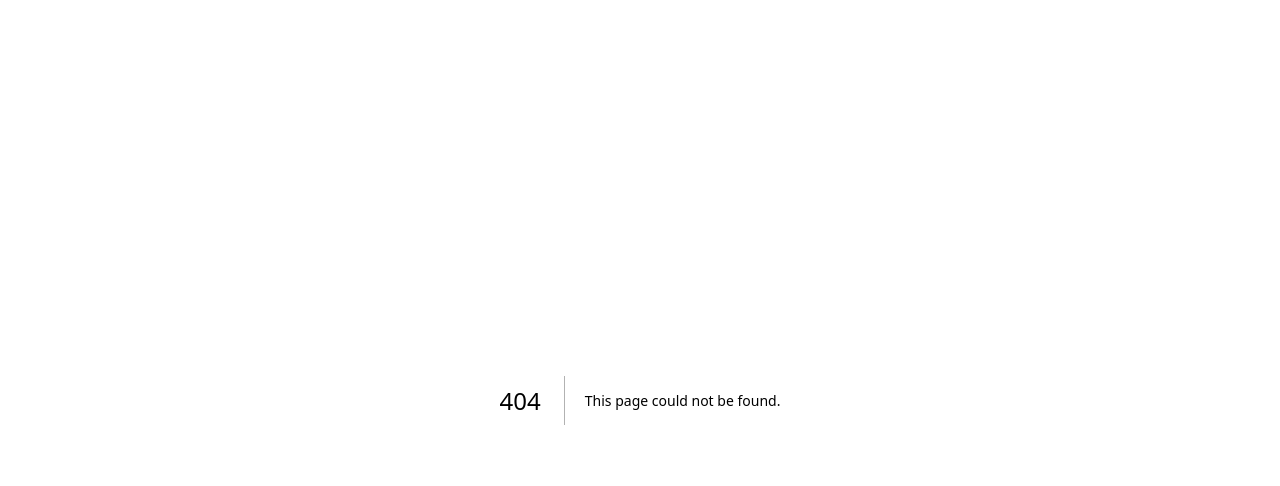
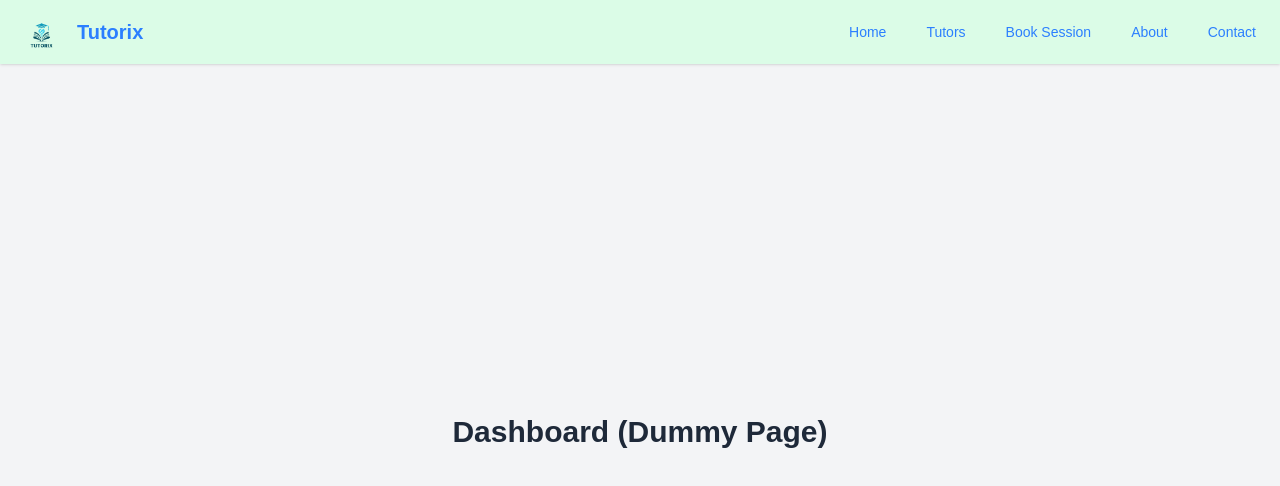
Before and after one commit to nilisha29/Tutorix_hometutor, a Next.js app: page /dashboard in a window 1280 px wide. Before the commit this address had no page. Shown: the top 486 px of the page. Built offline with nearby package versions, Linux system fonts and the light colour scheme.

Commit message:
Dashboard Page

```diff
--- a/app/(auth)/_components/LoginForm.tsx
+++ b/app/(auth)/_components/LoginForm.tsx
@@ -1,3 +1,105 @@
+// "use client";
+
+// import { useForm } from "react-hook-form";
+// import { z } from "zod";
+// import { zodResolver } from "@hookform/resolvers/zod";
+// import Link from "next/link";
+// import { useTransition } from "react";
+// import { useRouter } from "next/navigation";
+
+// import Navbar from "@/app/(public)/_components/Navbar";
+
+
+// const loginSchema = z.object({
+//   email: z.string().email("Enter a valid email"),
+//   password: z.string().min(6, "Password must be at least 6 characters"),
+// });
+
+// type LoginData = z.infer<typeof loginSchema>;
+
+// export default function LoginForm() {
+//   const router = useRouter();
+//   const [pending, startTransition] = useTransition();
+
+//   const {
+//     register,
+//     handleSubmit,
+//     formState: { errors, isSubmitting },
+//   } = useForm<LoginData>({
+//     resolver: zodResolver(loginSchema),
+//   });
+
+//   const submit = async (data: LoginData) => {
+//     startTransition(async () => {
+//       await new Promise((resolve) => setTimeout(resolve, 1000));
+//       console.log("Tutorix Login Data:", data);
+//       // router.push("/dashboard");
+//     });
+//   };
+
+//   return (
+//     <form onSubmit={handleSubmit(submit)} className="space-y-4">
+
+//       {/* Email */}
+//       <div>
+//         <input
+//           type="email"
+//           placeholder="E-mail"
+//           className="w-full h-11 rounded-md border px-3 text-sm outline-none"
+//           {...register("email")}
+//         />
+//         {errors.email && (
+//           <p className="text-xs text-red-600">{errors.email.message}</p>
+//         )}
+//       </div>
+
+//       {/* Password */}
+//       <div>
+//         <input
+//           type="password"
+//           placeholder="Password"
+//           className="w-full h-11 rounded-md border px-3 text-sm outline-none"
+//           {...register("password")}
+//         />
+//         {errors.password && (
+//           <p className="text-xs text-red-600">{errors.password.message}</p>
+//         )}
+//       </div>
+
+//       {/* Login Button */}
+//       <button
+//         type="submit"
+//         disabled={isSubmitting || pending}
+//         className="w-full h-11 rounded-md bg-green-700 text-white font-semibold hover:bg-green-800 disabled:opacity-60"
+//       >
+//         {isSubmitting || pending ? "Signing in..." : "Sign-In"}
+//       </button>
+
+//       {/* Google Login (UI only) */}
+//       <button
+//         type="button"
+//         className="w-full h-11 rounded-md border flex items-center justify-center gap-2 text-sm"
+//       >
+//         <img src="/images/google photo.png" alt="Google" className="w-4 h-4" />
+//         Sign in with Google
+//       </button>
+
+//       {/* Register Link */}
+//       <p className="text-center text-sm">
+//         Don’t have an account?{" "}
+//         <Link href="/register" className="text-blue-600 font-semibold">
+//           Create Account
+//         </Link>
+//       </p>
+//     </form>
+
+
+//   );
+// }
+
+
+
+
 "use client";
 
 import { useForm } from "react-hook-form";
@@ -6,9 +108,6 @@ import { zodResolver } from "@hookform/resolvers/zod";
 import Link from "next/link";
 import { useTransition } from "react";
 import { useRouter } from "next/navigation";
-
-import Navbar from "@/app/(public)/_components/Navbar";
-
 
 const loginSchema = z.object({
   email: z.string().email("Enter a valid email"),
@@ -33,7 +132,7 @@ export default function LoginForm() {
     startTransition(async () => {
       await new Promise((resolve) => setTimeout(resolve, 1000));
       console.log("Tutorix Login Data:", data);
-      // router.push("/dashboard");
+      router.push("/dashboard"); // Redirect after login
     });
   };
 
@@ -66,7 +165,7 @@ export default function LoginForm() {
         )}
       </div>
 
-      {/* Login Button */}
+      {/* Sign In Button */}
       <button
         type="submit"
         disabled={isSubmitting || pending}
@@ -75,7 +174,7 @@ export default function LoginForm() {
         {isSubmitting || pending ? "Signing in..." : "Sign-In"}
       </button>
 
-      {/* Google Login (UI only) */}
+      {/* Google Login */}
       <button
         type="button"
         className="w-full h-11 rounded-md border flex items-center justify-center gap-2 text-sm"
--- /dev/null
+++ b/app/(auth)/dashboard/page.tsx
@@ -0,0 +1,30 @@
+import DashboardNavbar from "@/app/(public)/_components/DashboardNavbar";
+
+// export default function DashboardPage() {
+//   return (
+//     <div className="min-h-screen bg-gray-100">
+//       <DashboardNavbar />
+
+//       {/* <div className="flex items-center justify-center h-[calc(100vh-64px)]">
+//         <h1 className="text-3xl font-bold text-gray-800">
+//           Dashboard (Dummy Page)
+//         </h1>
+//       </div> */}
+//     </div>
+//   );
+// }
+
+
+export default function DashboardPage() {
+  return (
+    <div className="min-h-screen w-full bg-gray-100">
+      <DashboardNavbar />
+
+      <div className="flex items-center justify-center h-[calc(100vh-64px)] w-full">
+        <h1 className="text-3xl font-bold text-gray-800">
+          Dashboard (Dummy Page)
+        </h1>
+      </div>
+    </div>
+  );
+}
--- /dev/null
+++ b/app/(public)/_components/DashboardNavbar.tsx
@@ -0,0 +1,148 @@
+// import Link from "next/link";
+
+// export default function DashboardNavbar() {
+//   return (
+//     <nav className="w-full bg-blue-600 shadow-sm">
+//       <div className="max-w-7xl mx-auto px-6 py-4 flex justify-between items-center">
+
+//         {/* Logo + Name */}
+//         <Link href="/" className="flex items-center gap-2">
+//           <img
+//             src="/images/logo.png"
+//             alt="Tutorix Logo"
+//             className="h-8 w-auto"
+//           />
+//           <span className="text-white text-xl font-bold">Tutorix</span>
+//         </Link>
+
+//         {/* Dashboard Links */}
+//         <div className="flex gap-6 text-white text-sm">
+//           <Link href="/auth/dashboard">Dashboard</Link>
+//           <Link href="#">Profile</Link>
+//           <Link href="#">Settings</Link>
+//         </div>
+
+//         {/* Logout */}
+//         <Link
+//           href="/login"
+//           className="px-4 py-1.5 bg-white text-blue-600 rounded-md text-sm font-semibold"
+//         >
+//           Logout
+//         </Link>
+//       </div>
+//     </nav>
+//   );
+// }
+
+
+// import Link from "next/link";
+
+// export default function DashboardNavbar() {
+//   return (
+//     <nav className="w-full bg-green-100 shadow-sm">
+//       <div className="max-w-7xl mx-auto px-6 py-4 flex justify-between items-center">
+
+//         {/* Logo only
+//         <Link href="/">
+//           <img
+//             src="/images/tutorixlogohome.png"
+//             alt="Tutorix Logo"
+//             className="h-10 w-auto"
+//           />
+//         </Link>
+//          <h1 className="text-xl font-bold text-grey-600">Tutorix</h1> */}
+
+
+
+//           {/* Logo + Name */}
+//         <Link href="/" className="flex items-center gap-2">
+//           <img
+//             src="/images/tutorixlogohome.png"
+//             alt="Tutorix Logo"
+//             className="h-8 w-auto"
+//           />
+//           <span className="text-blue-500 text-xl font-bold">
+//             Tutorix
+//           </span>
+//         </Link>
+
+//         {/* Center menu */}
+//         <div className="hidden md:flex gap-6 text-sm text-blue-500">
+//           <Link href="/">Home</Link>
+//           <Link href="#">Tutors</Link>
+//           <Link href="#">Book Session</Link>
+//           <Link href="#">About</Link>
+//           <Link href="#">Contact</Link>
+//         </div>
+
+//         {/* Auth buttons */}
+//         <div className="flex gap-3">
+//           <Link
+//             href="/login"
+//             // className="text-sm font-medium text-white"
+//             className="px-4 py-1.5 bg-white text-blue-600 rounded-md text-sm font-semibold"
+//           >
+//             Login
+//           </Link>
+
+//           <Link
+//             href="/register"
+//             className="px-4 py-1.5 bg-white text-blue-600 rounded-md text-sm font-semibold"
+//           >
+//             Register
+//           </Link>
+//         </div>
+
+//       </div>
+//     </nav>
+//   );
+// }
+
+
+
+import Link from "next/link";
+
+export default function DashboardNavbar() {
+  return (
+    <nav className="w-full bg-green-100 shadow-sm">
+      <div className="w-full flex items-center justify-between px-6 py-4">
+
+        {/* Left: Logo */}
+        <div className="flex items-center gap-2">
+          <img
+            src="/images/tutorixlogohome.png"
+            alt="Tutorix Logo"
+            className="h-8 w-auto"
+          />
+          <span className="text-blue-500 text-xl font-bold">Tutorix</span>
+        </div>
+
+        {/* Center: Menu */}
+        <div className="hidden md:flex gap-10 text-sm text-blue-500">
+          <Link href="/">Home</Link>
+          <Link href="#">Tutors</Link>
+          <Link href="#">Book Session</Link>
+          <Link href="#">About</Link>
+          <Link href="#">Contact</Link>
+        </div>
+
+        {/* Right: Auth Buttons */}
+        {/* <div className="flex items-center gap-3">
+          <Link
+            href="/login"
+            className="px-4 py-1.5 bg-white text-blue-600 rounded-md text-sm font-semibold"
+          >
+            Login
+          </Link>
+          <Link
+            href="/register"
+            className="px-4 py-1.5 bg-white text-blue-600 rounded-md text-sm font-semibold"
+          >
+            Register
+          </Link>
+        </div> */}
+
+      </div>
+    </nav>
+  );
+}
```
